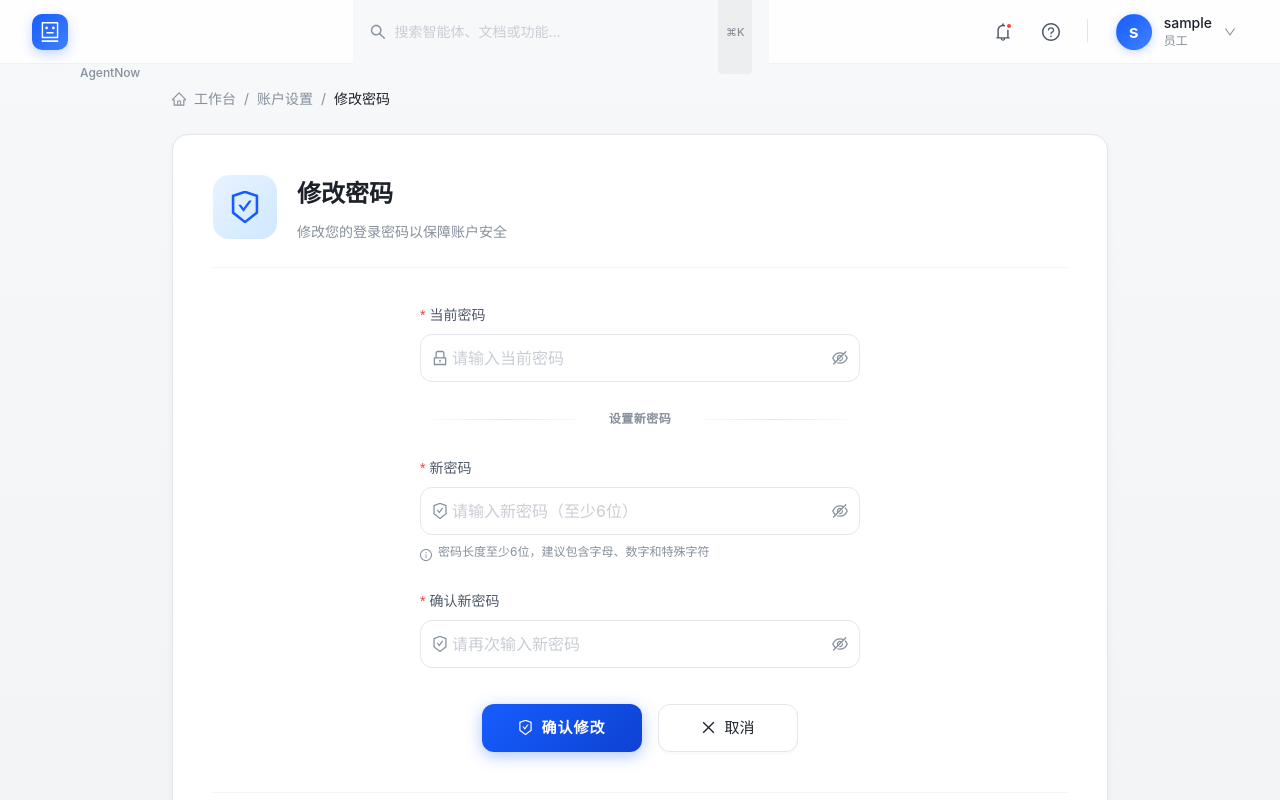
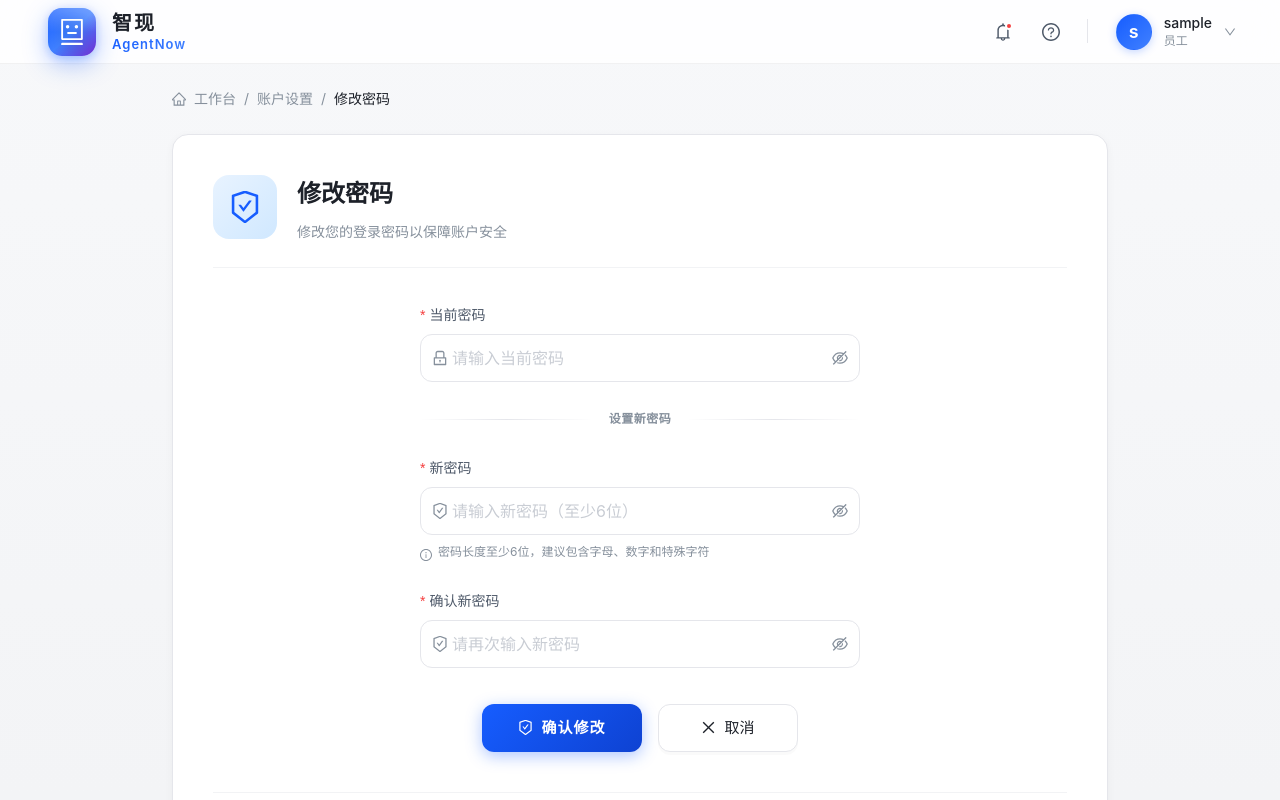
Before and after one commit to AllInAI2024/AgentNow, a Vue app in the folder frontend/: page /settings/password in a window 1280 px wide. Shown: the top 800 px of the page. Built offline with nearby package versions, Linux system fonts and the light colour scheme; sample sign-in values are in the browser's storage.

Commit message:
升级logo

```diff
--- a/frontend/src/views/Dashboard.vue
+++ b/frontend/src/views/Dashboard.vue
@@ -7,9 +7,9 @@
             <div class="logo-icon">
               <RobotOutlined class="logo-robot" />
             </div>
-            <div class="logo-text">
-              <span class="logo-name">AgentNow</span>
-              <span class="logo-tag">智现</span>
+            <div class="logo-brand">
+              <span class="logo-chinese">智现</span>
+              <span class="logo-english">AgentNow</span>
             </div>
           </div>
         </div>
@@ -453,59 +453,75 @@ const handleAgents = () => {
 .logo-wrapper {
   display: flex;
   align-items: center;
-  gap: 12px;
+  gap: 16px;
   cursor: pointer;
-  padding: 6px 12px;
-  border-radius: 10px;
-  transition: all 0.2s ease;
+  padding: 8px 16px;
+  border-radius: 12px;
+  transition: all 0.3s ease;
 }
 
 .logo-wrapper:hover {
-  background: rgba(22, 93, 255, 0.05);
+  background: rgba(22, 93, 255, 0.06);
 }
 
 .logo-icon {
-  width: 40px;
-  height: 40px;
-  background: linear-gradient(135deg, #165DFF 0%, #4080FF 100%);
-  border-radius: 12px;
+  width: 48px;
+  height: 48px;
+  background: linear-gradient(135deg, #165DFF 0%, #4080FF 50%, #722ED1 100%);
+  border-radius: 14px;
   display: flex;
   align-items: center;
   justify-content: center;
-  box-shadow: 0 4px 12px rgba(22, 93, 255, 0.3);
+  box-shadow:
+    0 8px 24px rgba(22, 93, 255, 0.35),
+    0 2px 8px rgba(22, 93, 255, 0.2);
   flex-shrink: 0;
+  position: relative;
+  overflow: hidden;
+}
+
+.logo-icon::before {
+  content: '';
+  position: absolute;
+  top: 0;
+  left: 0;
+  right: 0;
+  height: 50%;
+  background: linear-gradient(180deg, rgba(255, 255, 255, 0.28) 0%, transparent 100%);
+  border-radius: 14px 14px 0 0;
 }
 
 .logo-robot {
-  font-size: 22px;
+  font-size: 26px;
   color: white;
+  position: relative;
+  z-index: 1;
+  filter: drop-shadow(0 2px 4px rgba(0, 0, 0, 0.15));
 }
 
-.logo-text {
+.logo-brand {
   display: flex;
   flex-direction: column;
   gap: 2px;
   white-space: nowrap;
 }
 
-.logo-name {
-  font-size: 18px;
+.logo-chinese {
+  font-size: 20px;
   font-weight: 700;
+  color: #1d2129;
+  letter-spacing: 2px;
+  line-height: 1.2;
+}
+
+.logo-english {
+  font-size: 13px;
+  font-weight: 600;
   background: linear-gradient(135deg, #165DFF 0%, #4080FF 100%);
   -webkit-background-clip: text;
   -webkit-text-fill-color: transparent;
   background-clip: text;
-  letter-spacing: -0.5px;
-  line-height: 1.2;
-}
-
-.logo-tag {
-  font-size: 11px;
-  font-weight: 500;
-  color: #86909c;
-  padding: 2px 6px;
-  background: rgba(22, 93, 255, 0.06);
-  border-radius: 4px;
+  letter-spacing: 1px;
   line-height: 1.2;
 }
 
--- a/frontend/src/views/PasswordSettings.vue
+++ b/frontend/src/views/PasswordSettings.vue
@@ -3,26 +3,14 @@
     <a-layout class="layout-container">
       <a-layout-header class="layout-header">
         <div class="header-left">
-          <div class="logo-wrapper" @click="handleGoHome" style="cursor: pointer;">
+          <div class="logo-wrapper" @click="handleGoHome">
             <div class="logo-icon">
               <RobotOutlined class="logo-robot" />
             </div>
-            <div class="logo-text">
-              <span class="logo-brand">智现</span>
-              <span class="logo-name">AgentNow</span>
+            <div class="logo-brand">
+              <span class="logo-chinese">智现</span>
+              <span class="logo-english">AgentNow</span>
             </div>
-          </div>
-        </div>
-
-        <div class="header-center">
-          <div class="search-bar">
-            <SearchOutlined class="search-icon" />
-            <input
-              type="text"
-              class="search-input"
-              placeholder="搜索智能体、文档或功能..."
-            />
-            <span class="search-hint">⌘K</span>
           </div>
         </div>
 
@@ -286,7 +274,6 @@ import {
   SafetyCertificateOutlined,
   LogoutOutlined,
   DashboardOutlined,
-  SearchOutlined,
   BellOutlined,
   QuestionCircleOutlined,
   UserOutlined,
@@ -448,91 +435,76 @@ const handleLogout = () => {
 .logo-wrapper {
   display: flex;
   align-items: center;
-  gap: 12px;
+  gap: 16px;
+  cursor: pointer;
+  padding: 8px 16px;
+  border-radius: 12px;
+  transition: all 0.3s ease;
+}
+
+.logo-wrapper:hover {
+  background: rgba(22, 93, 255, 0.06);
 }
 
 .logo-icon {
-  width: 36px;
-  height: 36px;
-  background: linear-gradient(135deg, #165DFF 0%, #4080FF 100%);
-  border-radius: 10px;
+  width: 48px;
+  height: 48px;
+  background: linear-gradient(135deg, #165DFF 0%, #4080FF 50%, #722ED1 100%);
+  border-radius: 14px;
   display: flex;
   align-items: center;
   justify-content: center;
-  box-shadow: 0 4px 12px rgba(22, 93, 255, 0.25);
+  box-shadow:
+    0 8px 24px rgba(22, 93, 255, 0.35),
+    0 2px 8px rgba(22, 93, 255, 0.2);
+  flex-shrink: 0;
+  position: relative;
+  overflow: hidden;
+}
+
+.logo-icon::before {
+  content: '';
+  position: absolute;
+  top: 0;
+  left: 0;
+  right: 0;
+  height: 50%;
+  background: linear-gradient(180deg, rgba(255, 255, 255, 0.28) 0%, transparent 100%);
+  border-radius: 14px 14px 0 0;
 }
 
 .logo-robot {
-  font-size: 20px;
+  font-size: 26px;
   color: white;
+  position: relative;
+  z-index: 1;
+  filter: drop-shadow(0 2px 4px rgba(0, 0, 0, 0.15));
 }
 
-.logo-text {
+.logo-brand {
   display: flex;
   flex-direction: column;
   gap: 2px;
+  white-space: nowrap;
 }
 
-.logo-brand {
-  font-size: 14px;
-  font-weight: 600;
+.logo-chinese {
+  font-size: 20px;
+  font-weight: 700;
   color: #1d2129;
+  letter-spacing: 2px;
+  line-height: 1.2;
 }
 
-.logo-name {
-  font-size: 12px;
-  font-weight: 500;
-  color: #86909c;
-}
-
-.header-center {
-  flex: 1;
-  max-width: 480px;
-  padding: 0 32px;
-}
-
-.search-bar {
-  display: flex;
-  align-items: center;
-  padding: 8px 16px;
-  background: #f7f8fa;
-  border-radius: 12px;
-  border: 1px solid transparent;
-  transition: all 0.2s ease;
-}
-
-.search-bar:focus-within {
-  background: #ffffff;
-  border-color: #165DFF;
-  box-shadow: 0 0 0 3px rgba(22, 93, 255, 0.08);
-}
-
-.search-icon {
-  color: #86909c;
-  font-size: 16px;
-  margin-right: 8px;
-}
-
-.search-input {
-  flex: 1;
-  border: none;
-  background: transparent;
-  font-size: 14px;
-  color: #1d2129;
-  outline: none;
-}
-
-.search-input::placeholder {
-  color: #c9cdd4;
-}
-
-.search-hint {
-  font-size: 11px;
-  color: #86909c;
-  background: rgba(0, 0, 0, 0.04);
-  padding: 2px 8px;
-  border-radius: 4px;
-  font-weight: 500;
+.logo-english {
+  font-size: 13px;
+  font-weight: 600;
+  background: linear-gradient(135deg, #165DFF 0%, #4080FF 100%);
+  -webkit-background-clip: text;
+  -webkit-text-fill-color: transparent;
+  background-clip: text;
+  letter-spacing: 1px;
+  line-height: 1.2;
 }
 
 .header-right {
@@ -1102,10 +1074,6 @@ const handleLogout = () => {
     padding: 0 20px;
   }
 
-  .header-center {
-    display: none;
-  }
-
   .layout-content {
     padding: 20px;
   }
```
